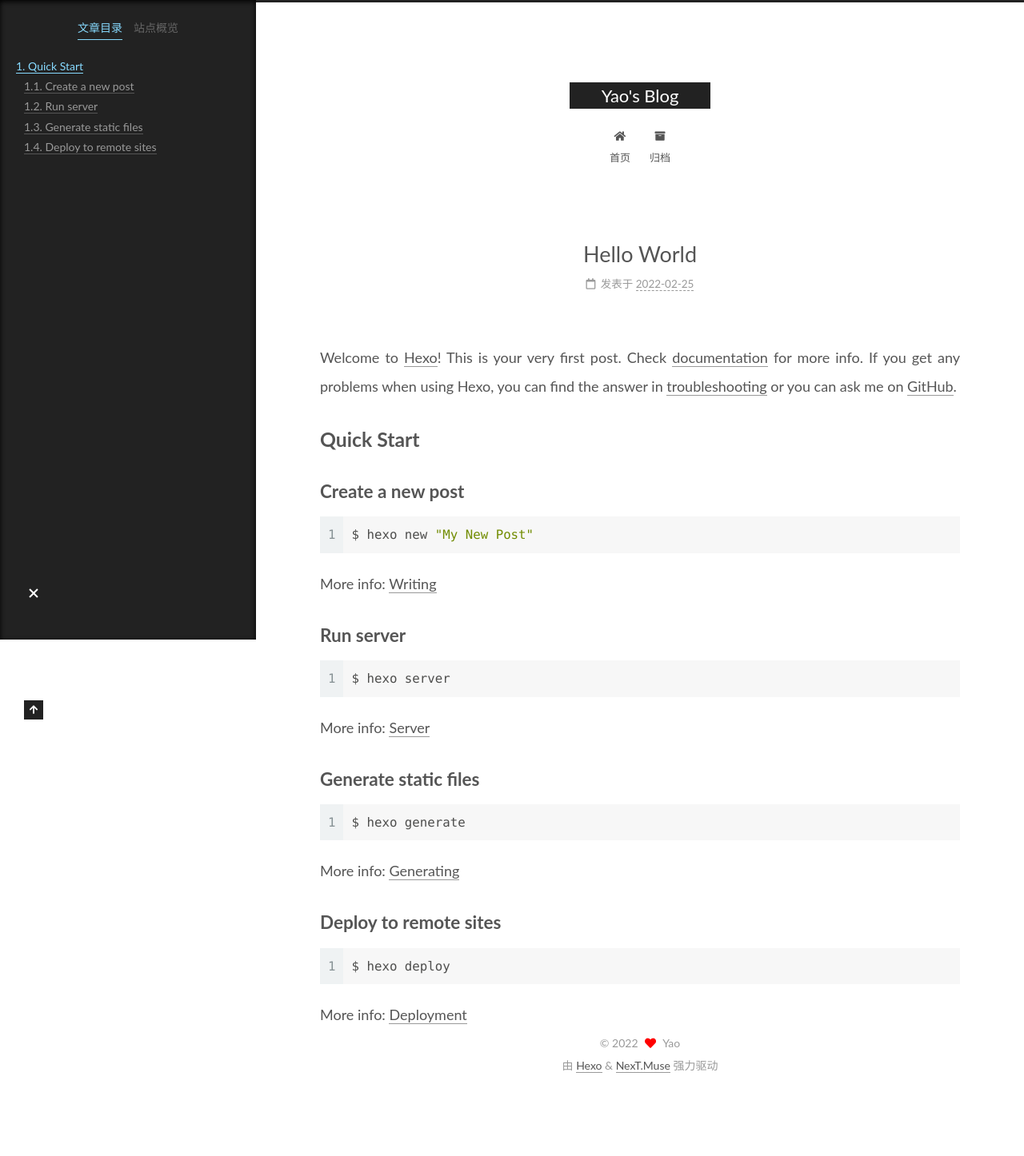
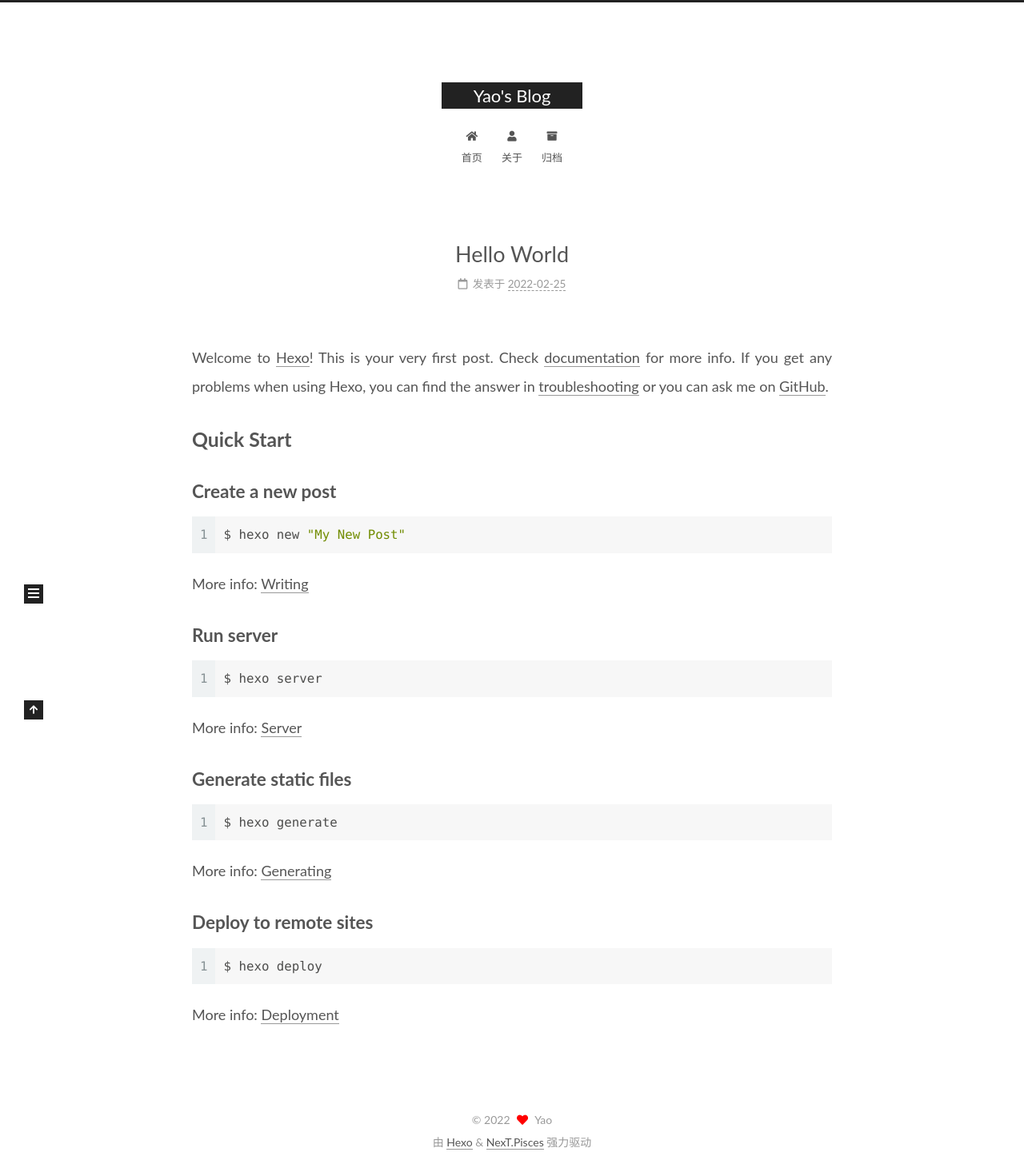
Before and after one commit to yaocys/yaocys.github.io, a plain HTML site: page 2022/02/25/hello-world/index.html in a window 1280 px wide. Shown: the whole page at 80% size. Before the commit the page ends 1367 px from the top, so only its background shows below. Drawn offline with Linux system fonts and the light colour scheme.

Commit message:
Site updated: 2022-02-25 21:59:05

```diff
--- a/2022/02/25/hello-world/index.html
+++ b/2022/02/25/hello-world/index.html
@@ -17,7 +17,7 @@
 
 <script id="hexo-configurations">
     var NexT = window.NexT || {};
-    var CONFIG = {"hostname":"example.com","root":"/","scheme":"Muse","version":"7.8.0","exturl":false,"sidebar":{"position":"left","display":"post","padding":18,"offset":12,"onmobile":false},"copycode":{"enable":false,"show_result":false,"style":null},"back2top":{"enable":true,"sidebar":false,"scrollpercent":false},"bookmark":{"enable":false,"color":"#222","save":"auto"},"fancybox":false,"mediumzoom":false,"lazyload":false,"pangu":false,"comments":{"style":"tabs","active":null,"storage":true,"lazyload":false,"nav":null},"algolia":{"hits":{"per_page":10},"labels":{"input_placeholder":"Search for Posts","hits_empty":"We didn't find any results for the search: ${query}","hits_stats":"${hits} results found in ${time} ms"}},"localsearch":{"enable":false,"trigger":"auto","top_n_per_article":1,"unescape":false,"preload":false},"motion":{"enable":true,"async":false,"transition":{"post_block":"fadeIn","post_header":"slideDownIn","post_body":"slideDownIn","coll_header":"slideLeftIn","sidebar":"slideUpIn"}}};
+    var CONFIG = {"hostname":"example.com","root":"/","scheme":"Pisces","version":"7.8.0","exturl":false,"sidebar":{"position":"left","display":"post","padding":18,"offset":12,"onmobile":false},"copycode":{"enable":false,"show_result":false,"style":null},"back2top":{"enable":true,"sidebar":false,"scrollpercent":false},"bookmark":{"enable":false,"color":"#222","save":"auto"},"fancybox":false,"mediumzoom":false,"lazyload":false,"pangu":false,"comments":{"style":"tabs","active":null,"storage":true,"lazyload":false,"nav":null},"algolia":{"hits":{"per_page":10},"labels":{"input_placeholder":"Search for Posts","hits_empty":"We didn't find any results for the search: ${query}","hits_stats":"${hits} results found in ${time} ms"}},"localsearch":{"enable":false,"trigger":"auto","top_n_per_article":1,"unescape":false,"preload":false},"motion":{"enable":true,"async":false,"transition":{"post_block":"fadeIn","post_header":"slideDownIn","post_body":"slideDownIn","coll_header":"slideLeftIn","sidebar":"slideUpIn"}}};
   </script>
 
   <meta name="description" content="Welcome to Hexo! This is your very first post. Check documentation for more info. If you get any problems when using Hexo, you can find the answer in troubleshooting or you can ask me on GitHub. Quick">
@@ -115,6 +115,11 @@
         <li class="menu-item menu-item-home">
 
     <a href="/" rel="section"><i class="fa fa-home fa-fw"></i>首页</a>
+
+  </li>
+        <li class="menu-item menu-item-about">
+
+    <a href="/about/" rel="section"><i class="fa fa-user fa-fw"></i>关于</a>
 
   </li>
         <li class="menu-item menu-item-archives">
@@ -319,7 +324,7 @@
   </span>
   <span class="author" itemprop="copyrightHolder">Yao</span>
 </div>
-  <div class="powered-by">由 <a href="https://hexo.io/" class="theme-link" rel="noopener" target="_blank">Hexo</a> & <a href="https://muse.theme-next.org/" class="theme-link" rel="noopener" target="_blank">NexT.Muse</a> 强力驱动
+  <div class="powered-by">由 <a href="https://hexo.io/" class="theme-link" rel="noopener" target="_blank">Hexo</a> & <a href="https://pisces.theme-next.org/" class="theme-link" rel="noopener" target="_blank">NexT.Pisces</a> 强力驱动
   </div>
 
 
@@ -345,7 +350,7 @@
 <script src="/js/motion.js"></script>
 
 
-<script src="/js/schemes/muse.js"></script>
+<script src="/js/schemes/pisces.js"></script>
 
 
 <script src="/js/next-boot.js"></script>
```
Also changed, not shown: archives/2022/02/index.html (+8 -3 lines), archives/2022/index.html (+8 -3 lines), archives/index.html (+8 -3 lines), index.html (+8 -3 lines).
